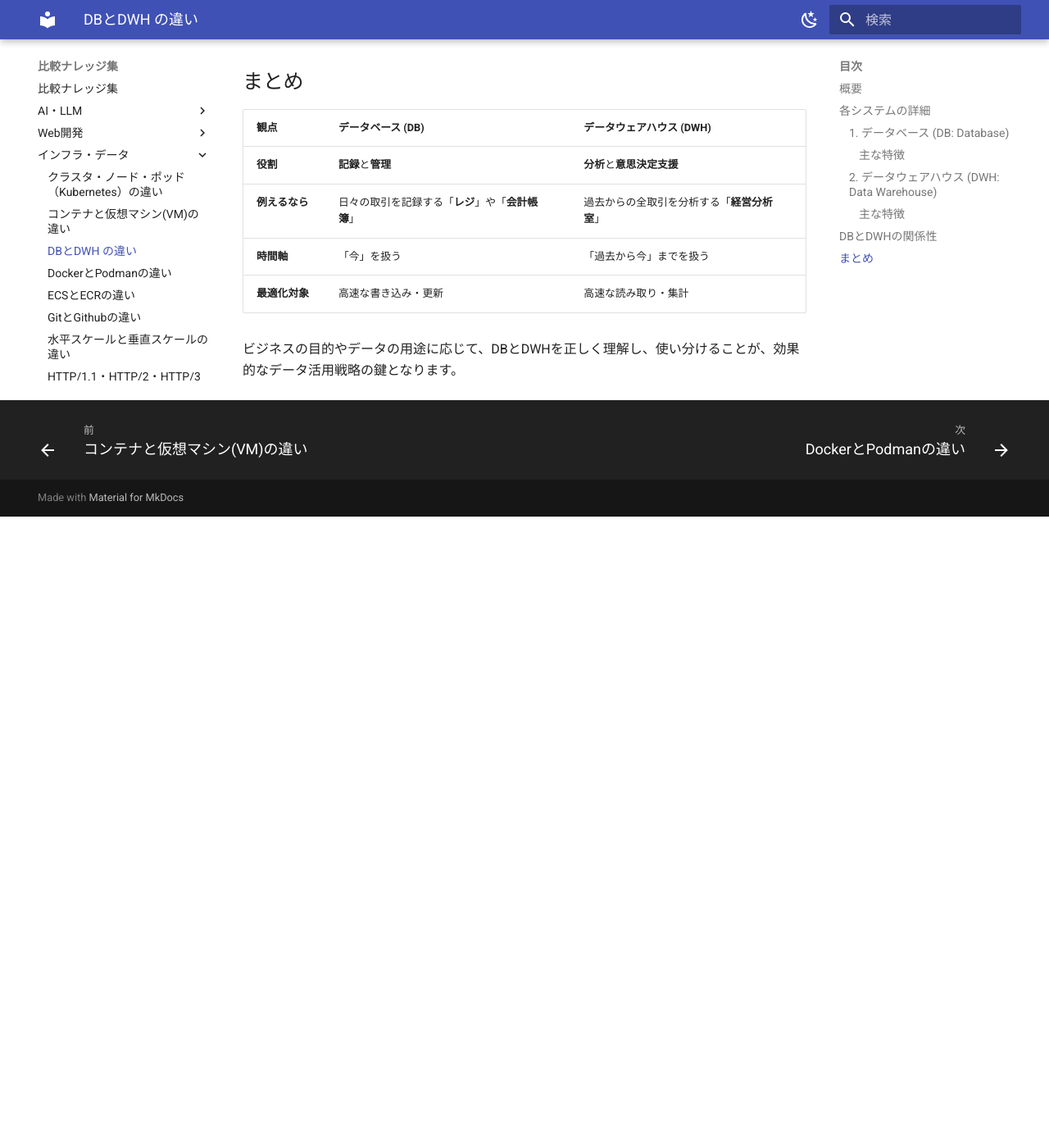
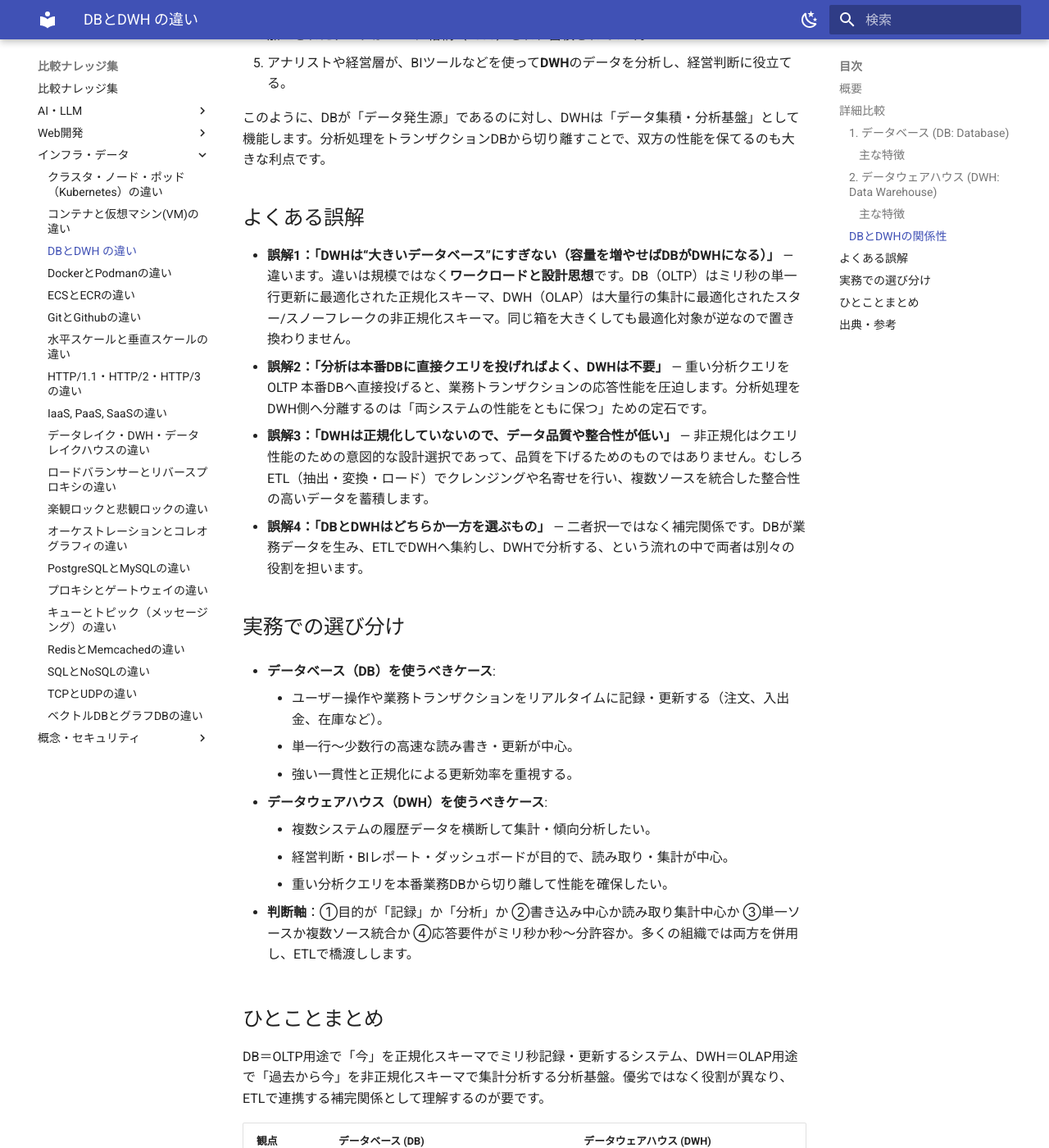
Before and after one commit to tomomira/comparisons, an MkDocs documentation site: the page built from docs/infra-data/db-vs-dwh.md, in a window 1280 px wide and 1400 px high, scrolled down 2483 px. Shown: the whole window at 82% size. Built offline with MkDocs 1.6.1 and Material for MkDocs 9.7.7, drawn with Linux system fonts in a browser that asks for light colours; before the commit the page ends 3113 px from its top, so only the background shows below that; some of the changed text lies outside the part shown.

Commit message:
qa(existing): 底上げ＋factcheck db-vs-dwh

```diff
--- a/docs/infra-data/db-vs-dwh.md
+++ b/docs/infra-data/db-vs-dwh.md
@@ -19,14 +19,14 @@ freshness: stable
 | **処理** | OLTP (オンライン・トランザクション処理) | OLAP (オンライン分析処理) |
 | **対象データ** | 最新のデータ、リアルタイムのデータ | 過去から現在までの大量な履歴データ |
 | **処理速度** | 高速な読み書き（Read/Write） | 高速な読み取り（Read）と集計 |
-| **データ構造** | 正規化されていることが多い | 非正規化されていることが多い |
+| **データ構造** | 正規化されていることが多い | スター/スノーフレークなど分析向けに非正規化されることが多い |
 | **利用者** | アプリケーション、業務担当者 | データアナリスト、経営層、意思決定者 |
 
 一言で言うと、**DBは「日々の業務を遂行するための、現在のデータを扱うシステム」** であり、**DWHは「意思決定のために、過去からの膨大なデータを分析するためのシステム」** です。
 
----
+なお、ここでの「DB」は OLTP 用途の業務データベースを指します。データレイクやデータレイクハウスを含む「分析基盤アーキテクチャ全体」の比較は別テーマです（[データレイク・DWH・データレイクハウスの違い](lake-vs-warehouse-vs-lakehouse.md) を参照）。
 
-## 各システムの詳細
+## 詳細比較
 
 ### 1. データベース (DB: Database)
 
@@ -34,7 +34,7 @@ freshness: stable
 
 #### 主な特徴
 
-- **リアルタイム性**: 常に最新の状態を保ち、高速なトランザクション処理が求められます。
+- **リアルタイム性**: 常に最新の状態を保ち、ミリ秒単位の高速なトランザクション処理が求められます。
 - **正規化**: データの重複をなくし、一貫性を保つために「正規化」というデータ設計手法が用いられます。これにより、効率的なデータの更新が可能になります。
 - **小規模なクエリ**: 一度に扱うデータ量は比較的小さく、「特定の顧客の注文履歴を見る」といった単純なクエリが中心です。
 - **データソース**: 主に単一のアプリケーションからデータが入力されます。
@@ -50,15 +50,13 @@ freshness: stable
 
 - **履歴データ**: 数年から数十年にわたる膨大な量の履歴データを保持します。データは更新されず、追加されていくのが基本です。
 - **非正規化**: 分析クエリのパフォーマンスを向上させるため、あえてデータを重複させてテーブルを結合しておく「非正規化」という設計（スタースキーマ、スノーフレークスキーマなど）が用いられます。
-- **大規模なクエリ**: 大量のデータを横断的に集計・分析する複雑なクエリが中心です。「過去5年間の月別・地域別売上トレンドを分析する」といった処理を行います。
+- **大規模なクエリ**: 大量のデータを横断的に集計・分析する複雑なクエリが中心です。「過去5年間の月別・地域別売上トレンドを分析する」といった処理を行います。応答は秒〜分単位になることもあります。
 - **統合されたデータ**: 複数のソースからデータを抽出し（Extract）、分析しやすい形式に変換・加工し（Transform）、DWHに格納（Load）する「ETL」という処理を経て、データが統合されます。
 - **例**: Google BigQuery, Amazon Redshift, Snowflake, Teradata など
 
 **DWHの役割は、組織に散らばるデータを一箇所に集め、過去から現在に至るまでの全体像を可視化し、未来の戦略を立てるための洞察を得ることです。**
 
----
-
-## DBとDWHの関係性
+### DBとDWHの関係性
 
 DBとDWHは競合するものではなく、**データ活用の流れの中で異なる役割を担う、補完的な関係**にあります。
 
@@ -70,9 +68,32 @@ DBとDWHは競合するものではなく、**データ活用の流れの中で
 4.  加工されたデータが**DWH**に格納（Load）され、蓄積されていく。
 5.  アナリストや経営層が、BIツールなどを使って**DWH**のデータを分析し、経営判断に役立てる。
 
-このように、DBが「データ発生源」であるのに対し、DWHは「データ集積・分析基盤」として機能します。
+このように、DBが「データ発生源」であるのに対し、DWHは「データ集積・分析基盤」として機能します。分析処理をトランザクションDBから切り離すことで、双方の性能を保てるのも大きな利点です。
 
-## まとめ
+## よくある誤解
+
+- **誤解1：「DWHは“大きいデータベース”にすぎない（容量を増やせばDBがDWHになる）」** — 違います。違いは規模ではなく**ワークロードと設計思想**です。DB（OLTP）はミリ秒の単一行更新に最適化された正規化スキーマ、DWH（OLAP）は大量行の集計に最適化されたスター/スノーフレークの非正規化スキーマ。同じ箱を大きくしても最適化対象が逆なので置き換わりません。
+- **誤解2：「分析は本番DBに直接クエリを投げればよく、DWHは不要」** — 重い分析クエリを OLTP 本番DBへ直接投げると、業務トランザクションの応答性能を圧迫します。分析処理をDWH側へ分離するのは「両システムの性能をともに保つ」ための定石です。
+- **誤解3：「DWHは正規化していないので、データ品質や整合性が低い」** — 非正規化はクエリ性能のための意図的な設計選択であって、品質を下げるためのものではありません。むしろ ETL（抽出・変換・ロード）でクレンジングや名寄せを行い、複数ソースを統合した整合性の高いデータを蓄積します。
+- **誤解4：「DBとDWHはどちらか一方を選ぶもの」** — 二者択一ではなく補完関係です。DBが業務データを生み、ETLでDWHへ集約し、DWHで分析する、という流れの中で両者は別々の役割を担います。
+
+## 実務での選び分け
+
+- **データベース（DB）を使うべきケース**:
+    - ユーザー操作や業務トランザクションをリアルタイムに記録・更新する（注文、入出金、在庫など）。
+    - 単一行〜少数行の高速な読み書き・更新が中心。
+    - 強い一貫性と正規化による更新効率を重視する。
+
+- **データウェアハウス（DWH）を使うべきケース**:
+    - 複数システムの履歴データを横断して集計・傾向分析したい。
+    - 経営判断・BIレポート・ダッシュボードが目的で、読み取り・集計が中心。
+    - 重い分析クエリを本番業務DBから切り離して性能を確保したい。
+
+- **判断軸**：①目的が「記録」か「分析」か ②書き込み中心か読み取り集計中心か ③単一ソースか複数ソース統合か ④応答要件がミリ秒か秒〜分許容か。多くの組織では両方を併用し、ETLで橋渡しします。
+
+## ひとことまとめ
+
+DB＝OLTP用途で「今」を正規化スキーマでミリ秒記録・更新するシステム、DWH＝OLAP用途で「過去から今」を非正規化スキーマで集計分析する分析基盤。優劣ではなく役割が異なり、ETLで連携する補完関係として理解するのが要です。
 
 | 観点 | データベース (DB) | データウェアハウス (DWH) |
 | --- | --- | --- |
@@ -81,4 +102,9 @@ DBとDWHは競合するものではなく、**データ活用の流れの中で
 | **時間軸** | 「今」を扱う | 「過去から今」までを扱う |
 | **最適化対象** | 高速な書き込み・更新 | 高速な読み取り・集計 |
 
-ビジネスの目的やデータの用途に応じて、DBとDWHを正しく理解し、使い分けることが、効果的なデータ活用戦略の鍵となります。
+## 出典・参考
+
+- AWS「What is a Data Warehouse?」（DWHはデータ分析のために設計され、大量データを読んで関係や傾向を理解する。DBはトランザクションの記録などデータの取得・保存に使う。トランザクションシステム・RDB等からデータが流入し、分析処理を業務DBから分離することで双方の性能が向上）: https://aws.amazon.com/data-warehouse/
+- AWS「What's the Difference Between OLAP and OLTP?」（OLAPは複数ソースの履歴・集計データ、スター/スノーフレーク等の分析モデル、応答は秒〜分。OLTPは単一ソースのリアルタイム取引データ、ミリ秒応答、書き込み中心。両者は補完的に併用される）: https://aws.amazon.com/compare/the-difference-between-olap-and-oltp/
+- AWS「What's the Difference Between a Database and a Data Warehouse?」（DBはトランザクション処理向け、DWHは分析クエリ向け。DWHは複数の運用DBからデータを集約し分析に最適化）: https://aws.amazon.com/compare/the-difference-between-a-database-and-a-data-warehouse/
+- AWS「What is ETL (Extract, Transform, Load)?」（複数ソースからデータを抽出し、分析に適した形へ変換し、DWH等へロードする統合プロセス）: https://aws.amazon.com/what-is/etl/
```
Also changed, not shown: other parts of docs/infra-data/db-vs-dwh.md (+2 -2 lines).
